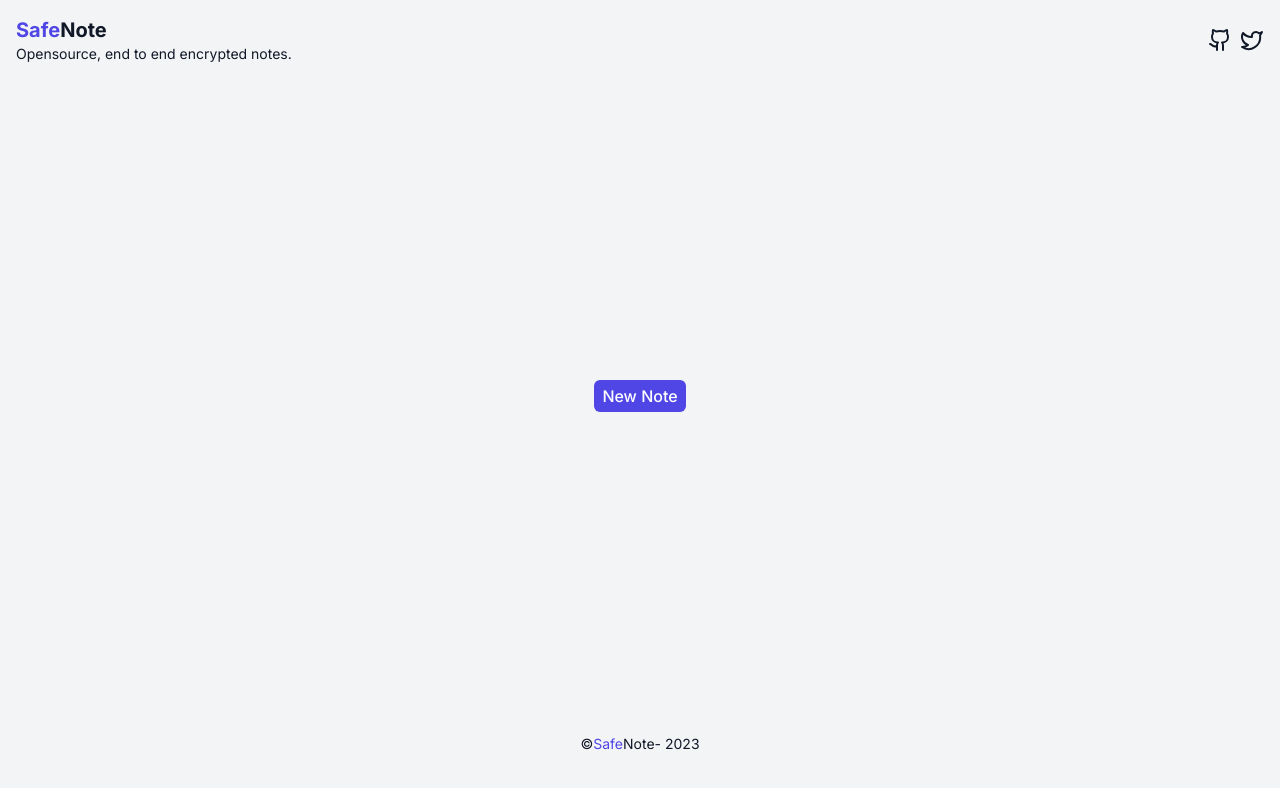
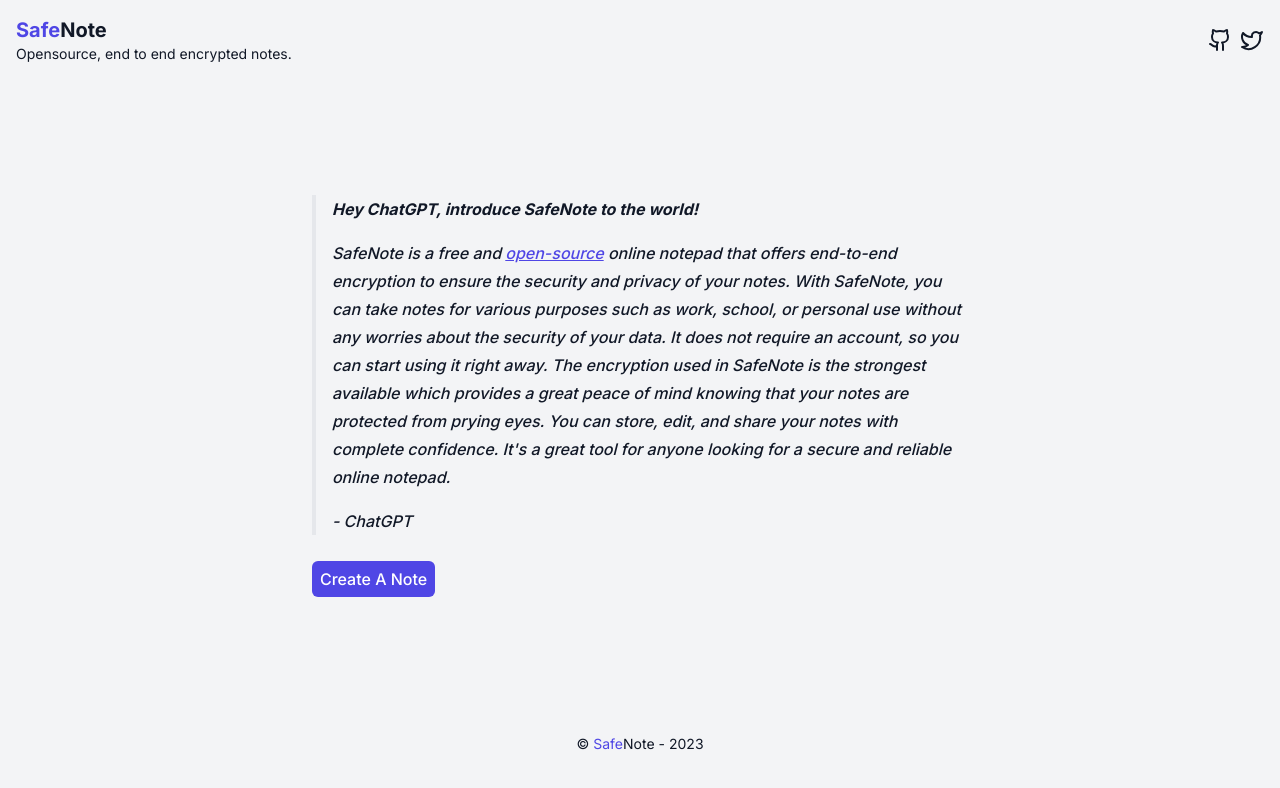
Before and after one commit to SafeNote/frontend, a Next.js app: page / in a window 1280 px wide. Shown: the top 788 px of the page. Built offline with nearby package versions, Linux system fonts and the light colour scheme; what tailwindcss-debug-screens would draw is missing.

Commit message:
feat: added tables

```diff
--- a/package.json
+++ b/package.json
@@ -31,6 +31,10 @@
         "@tiptap/extension-image": "^2.0.0-beta.209",
         "@tiptap/extension-link": "^2.0.0-beta.209",
         "@tiptap/extension-placeholder": "^2.0.0-beta.209",
+        "@tiptap/extension-table": "^2.0.0-beta.209",
+        "@tiptap/extension-table-cell": "^2.0.0-beta.209",
+        "@tiptap/extension-table-header": "^2.0.0-beta.209",
+        "@tiptap/extension-table-row": "^2.0.0-beta.209",
         "@tiptap/extension-task-item": "^2.0.0-beta.209",
         "@tiptap/extension-task-list": "^2.0.0-beta.209",
         "@tiptap/extension-text-style": "^2.0.0-beta.209",
@@ -38,6 +42,7 @@
         "@tiptap/extension-underline": "^2.0.0-beta.209",
         "@tiptap/extension-youtube": "^2.0.0-beta.209",
         "@tiptap/html": "^2.0.0-beta.209",
+        "@tiptap/prosemirror-tables": "^1.1.4",
         "@tiptap/react": "^2.0.0-beta.209",
         "@tiptap/starter-kit": "^2.0.0-beta.209",
         "@zxcvbn-ts/core": "^2.1.0",
--- a/src/app/layout.tsx
+++ b/src/app/layout.tsx
@@ -23,7 +23,10 @@
                     <header className='flex h-12 items-center justify-between'>
                         <div>
                             <h1 className='text-xl font-bold'>
-                                <span className='text-brand'>Safe</span>Note
+                                <Link href='/'>
+                                    <span className='text-brand'>Safe</span>
+                                    Note
+                                </Link>
                             </h1>
                             <div className='text-sm'>
                                 Opensource, end to end encrypted notes.
@@ -45,12 +48,12 @@
                         </div>
                     </header>
                     <main>{children}</main>
-                    <footer className='flex h-8 items-center justify-center text-center text-sm'>
-                        &copy;{' '}
+                    <footer className='flex h-8 items-center justify-center gap-1 text-center text-sm'>
+                        <span>&copy;</span>
                         <span>
                             <span className='text-brand'>Safe</span>Note
-                        </span>{' '}
-                        - 2023
+                        </span>
+                        <span>- 2023</span>
                     </footer>
                 </div>
             </Providers>
--- a/src/app/page.tsx
+++ b/src/app/page.tsx
@@ -4,6 +4,7 @@
 import { CryptoService } from '@/services/crypto.worker';
 import { wrap } from 'comlink';
 import { Loader2 } from 'lucide-react';
+import Link from 'next/link';
 import { useRouter } from 'next/navigation';
 import { useCallback, useState } from 'react';
 
@@ -45,12 +46,43 @@
             {loading ? (
                 <Loader2 className='animate-spin text-brand' />
             ) : (
-                <button
-                    type='button'
-                    className='button button-primary'
-                    onClick={newNote}>
-                    New Note
-                </button>
+                <div className='prose prose-base'>
+                    <blockquote className='space-y-4'>
+                        <div className='font-bold'>
+                            Hey ChatGPT, introduce SafeNote to the world!
+                        </div>
+                        <div>
+                            SafeNote is a free and{' '}
+                            <Link
+                                href='https://github.com/SafeNote'
+                                target='_blank'
+                                rel='noreferrer'
+                                className='text-brand'>
+                                open-source
+                            </Link>{' '}
+                            online notepad that offers end-to-end encryption to
+                            ensure the security and privacy of your notes. With
+                            SafeNote, you can take notes for various purposes
+                            such as work, school, or personal use without any
+                            worries about the security of your data. It does not
+                            require an account, so you can start using it right
+                            away. The encryption used in SafeNote is the
+                            strongest available which provides a great peace of
+                            mind knowing that your notes are protected from
+                            prying eyes. You can store, edit, and share your
+                            notes with complete confidence. It&apos;s a great
+                            tool for anyone looking for a secure and reliable
+                            online notepad.
+                        </div>
+                        <div>- ChatGPT</div>
+                    </blockquote>
+                    <button
+                        type='button'
+                        className='button button-primary'
+                        onClick={newNote}>
+                        Create A Note
+                    </button>
+                </div>
             )}
         </div>
     );
--- a/src/components/notes-editor.tsx
+++ b/src/components/notes-editor.tsx
@@ -8,6 +8,10 @@
 import Image from '@tiptap/extension-image';
 import Link from '@tiptap/extension-link';
 import Placeholder from '@tiptap/extension-placeholder';
+import Table from '@tiptap/extension-table';
+import TableCell from '@tiptap/extension-table-cell';
+import TableHeader from '@tiptap/extension-table-header';
+import TableRow from '@tiptap/extension-table-row';
 import TaskItem from '@tiptap/extension-task-item';
 import TaskList from '@tiptap/extension-task-list';
 import TextStyle from '@tiptap/extension-text-style';
@@ -67,6 +71,12 @@
             Highlight.configure({ multicolor: true }),
             Link,
             Typography,
+            Table.configure({
+                resizable: true,
+            }),
+            TableRow,
+            TableHeader,
+            TableCell,
         ],
         []
     );
```
Also changed, not shown: src/styles/prosemirror.css (+57 -0 lines), 1 other file (tests, documents, lock files or other folders).
